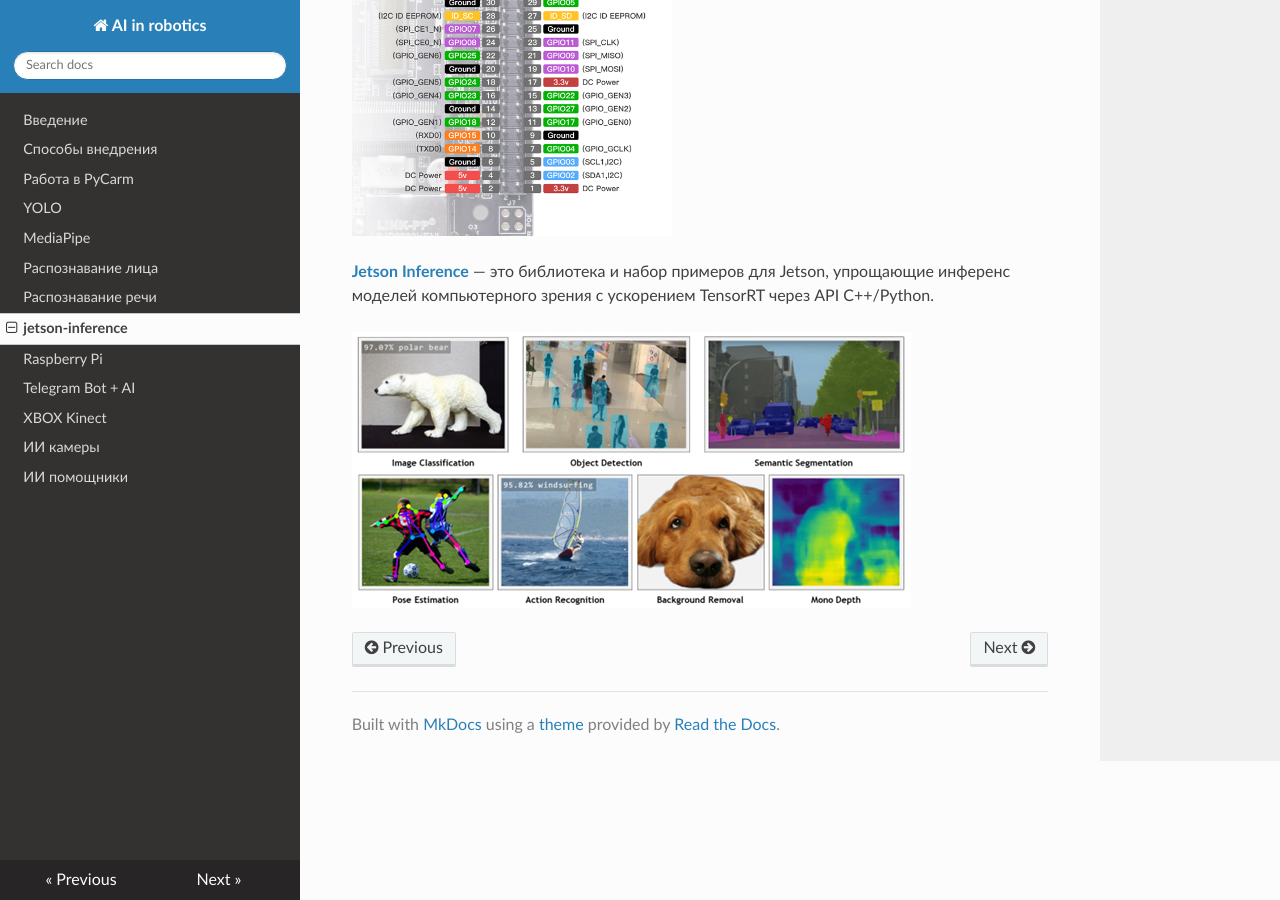
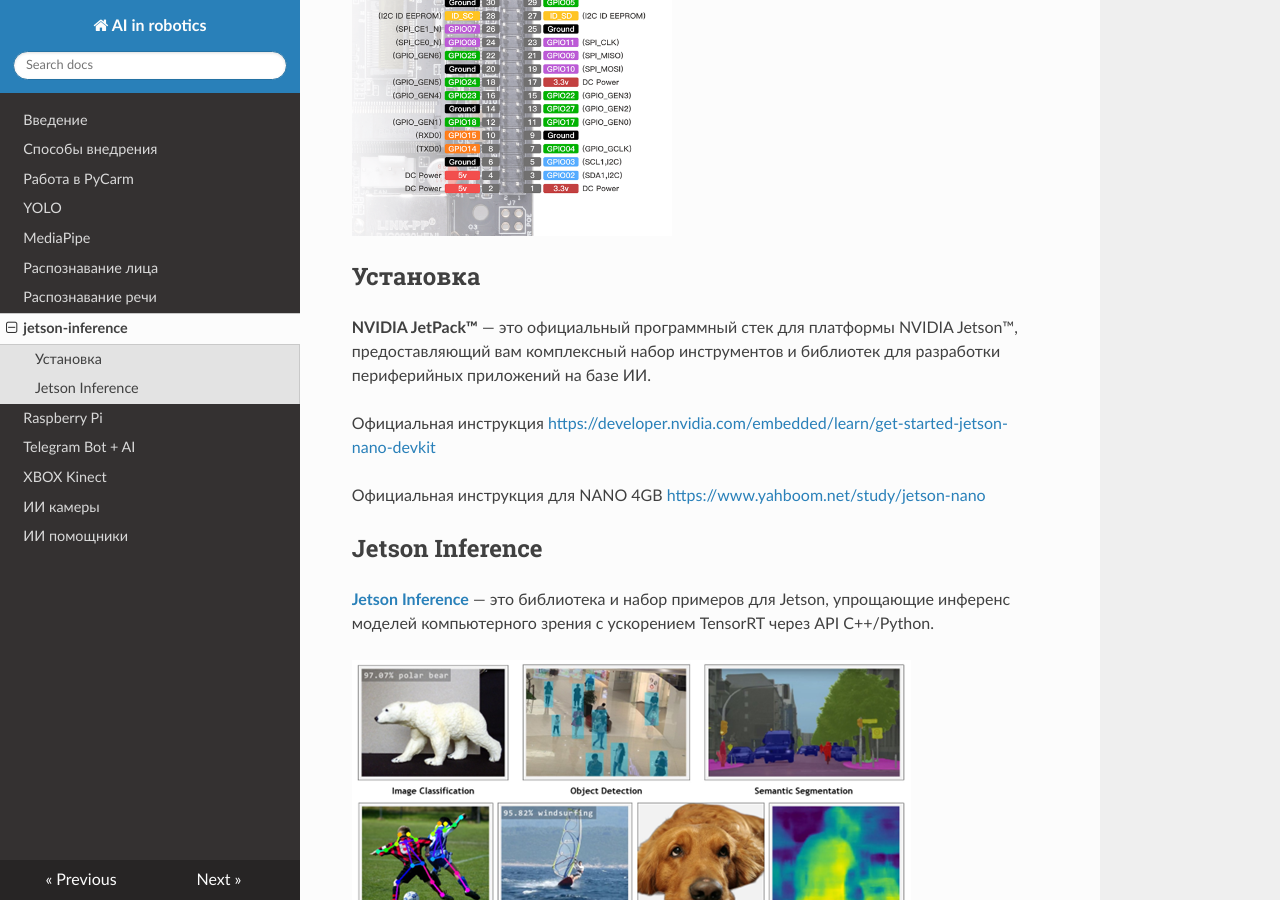
Before and after one commit to aztechell/AI-in-robotics, an MkDocs documentation site: the page built from docs/jetson.md, in a window 1280 px wide and 900 px high, scrolled down 869 px. Built offline with MkDocs 1.6.1, drawn with Linux system fonts in a browser that asks for light colours; nearby versions of some CDN libraries.

Commit message:
adding info

```diff
--- a/docs/jetson.md
+++ b/docs/jetson.md
@@ -14,6 +14,15 @@
 
 <img src="../img/img.png" alt="desc" width="320">
 
+## Установка
+
+**NVIDIA JetPack™** — это официальный программный стек для платформы NVIDIA Jetson™, предоставляющий вам комплексный набор инструментов и библиотек для разработки периферийных приложений на базе ИИ.
+
+Официальная инструкция [https://developer.nvidia.com/embedded/learn/get-started-jetson-nano-devkit](https://developer.nvidia.com/embedded/learn/get-started-jetson-nano-devkit)
+
+Официальная инструкция для NANO 4GB [https://www.yahboom.net/study/jetson-nano](https://www.yahboom.net/study/jetson-nano)
+
+## Jetson Inference
 [**Jetson Inference**](https://github.com/dusty-nv/jetson-inference) — это библиотека и набор примеров для Jetson, упрощающие инференс моделей компьютерного зрения с ускорением TensorRT через API C++/Python.
 
 ![alt text](img/img_2.png)
```
